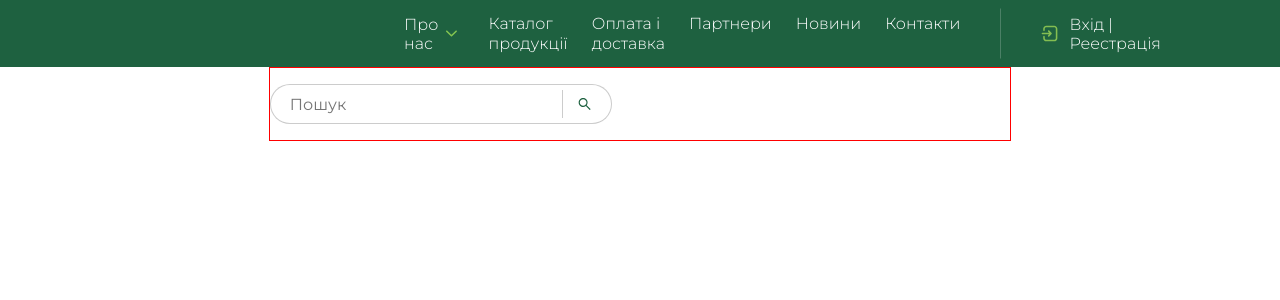
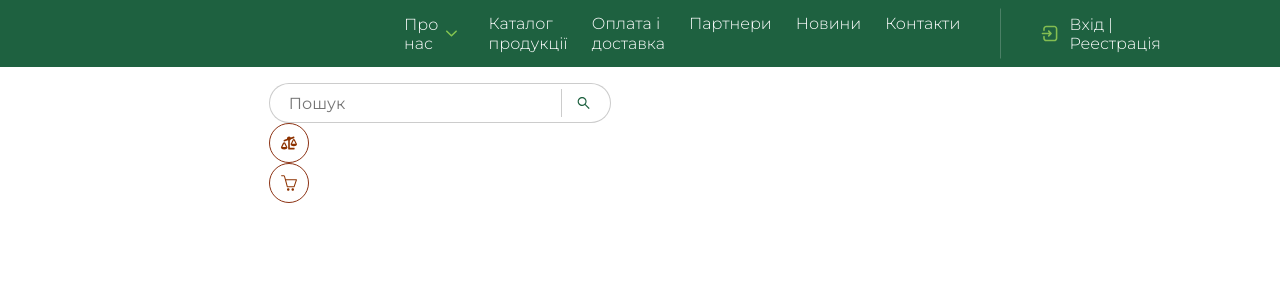
Before and after one commit to gracebir/catalog-app, a React (Create React App) app: page / in a window 1280 px wide. Shown: the top 300 px of the page. Built offline with nearby package versions, Linux system fonts and the light colour scheme.

Commit message:
circle components

```diff
--- a/src/App.tsx
+++ b/src/App.tsx
@@ -1,12 +1,15 @@
 import styled from "styled-components";
+import Circle from "./components/Circle";
 import Navbar from "./components/Navbar";
 import Searchinput from "./components/Searchinput";
+import { FaBalanceScaleLeft } from 'react-icons/fa';
+import { SlBasket } from 'react-icons/sl';
+import Circlebasket from "./components/CircleBasket";
 
 const Main = styled.main`
   margin: 0 auto;
   width: 58%;
   padding: 1rem 0;
-  border: 1px red solid;
 `
 
 function App() {
@@ -15,6 +18,8 @@ function App() {
       <Navbar/>
       <Main>
         <Searchinput/>
+        <Circle isShadow={false} Icon={FaBalanceScaleLeft} size="2.5rem"/>
+        <Circlebasket isBasket={false} Icon={SlBasket} checkout={1}/>
       </Main>
     </>
   );
--- /dev/null
+++ b/src/components/Circle/Circlestyled.tsx
@@ -0,0 +1,38 @@
+import { IconType } from "react-icons";
+import styled from "styled-components";
+
+export type circle = {
+    size: string,
+    isShadow: boolean
+}
+
+export type circleProps = {
+    Icon: IconType,
+}
+
+export const Circlewrapper = styled.div<circle>`
+    width: ${props => props.size};
+    height: ${props => props.size};
+    border-radius: 90px;
+    background-color: var(--color-white);
+    color: var(--color-dark-red);
+    display: flex;
+    justify-content: center;
+    align-items: center;
+    border: ${props => !props.isShadow ? `1px solid #8C3213`: `none`};
+    box-shadow: ${props => props.isShadow ? `0px 0px 8px rgba(0, 0, 0, 0.15)`: `none`};
+    cursor: pointer;
+    transition: ease-in-out .2s;
+    &:hover{
+        background-color: var(--color-dark-red);
+        color: var(--color-white);
+    }
+`
+
+export const Circleicon = styled.img`
+    height: 1em;
+    width: 1em;
+    &:hover{
+        color: var(--color-white);
+    }
+`
--- /dev/null
+++ b/src/components/Circle/index.tsx
@@ -0,0 +1,15 @@
+import { circle, circleProps, Circlewrapper } from './Circlestyled'
+
+function Circle({
+    size,
+    Icon,
+    isShadow=false
+}: circleProps & circle) {
+  return (
+    <Circlewrapper isShadow={isShadow} size={size}>
+      <Icon height={"1rem"}/>
+    </Circlewrapper>
+  )
+}
+
+export default Circle
--- /dev/null
+++ b/src/components/CircleBasket/circlestyled.tsx
@@ -0,0 +1,24 @@
+import styled from "styled-components";
+
+export type circleBasket = {
+    isBasket: boolean
+}
+
+export const CircleContainer = styled.div`
+    display: flex;
+`
+
+export const SmallCircle = styled.div<circleBasket>`
+    background-color: var(--color-green);
+    width: .875rem;
+    height: .875rem;
+    display: ${props => props.isBasket ? `flex`: 'none'};
+    justify-content: center;
+    border-radius: 90px;
+    margin-left: -.7rem;
+`
+
+export const CirceText = styled.p`
+    font-size: .625rem;
+    color: var(--color-white);
+`
--- /dev/null
+++ b/src/components/CircleBasket/index.tsx
@@ -0,0 +1,27 @@
+import { IconType } from "react-icons"
+import { Circlewrapper } from "../Circle/Circlestyled"
+import { CirceText, circleBasket, CircleContainer, SmallCircle } from "./circlestyled"
+
+type circleProps = {
+    checkout: number
+    Icon: IconType
+}
+
+function Circlebasket({
+    Icon,
+    checkout,
+    isBasket=false
+}: circleProps & circleBasket) {
+  return (
+    <CircleContainer>
+        <Circlewrapper size="40px" isShadow={false}>
+            <Icon height={"1rem"}/>
+        </Circlewrapper>
+        <SmallCircle isBasket={isBasket}>
+            <CirceText>{checkout}</CirceText>
+        </SmallCircle>
+    </CircleContainer>
+  )
+}
+
+export default Circlebasket
```
Also changed, not shown: src/assets/heart.svg (added), src/assets/vector.svg (added).
